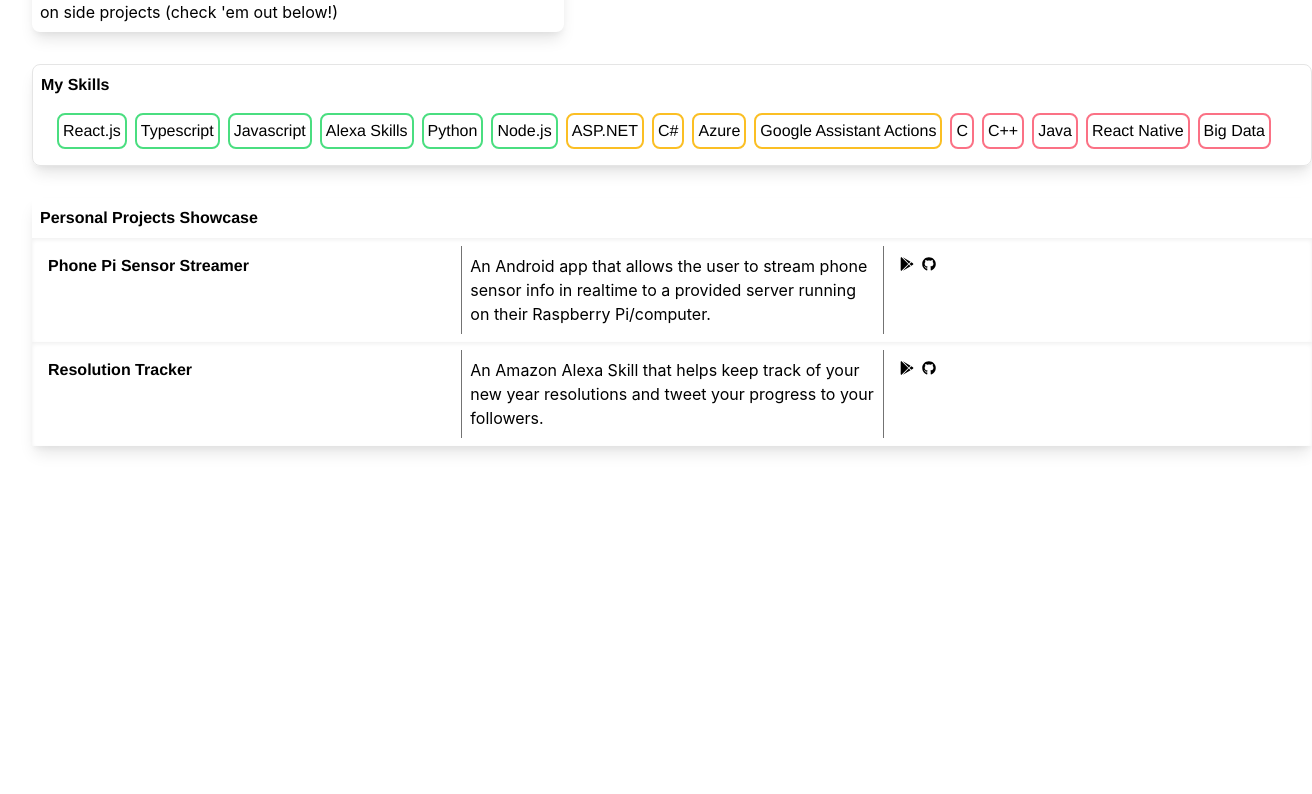
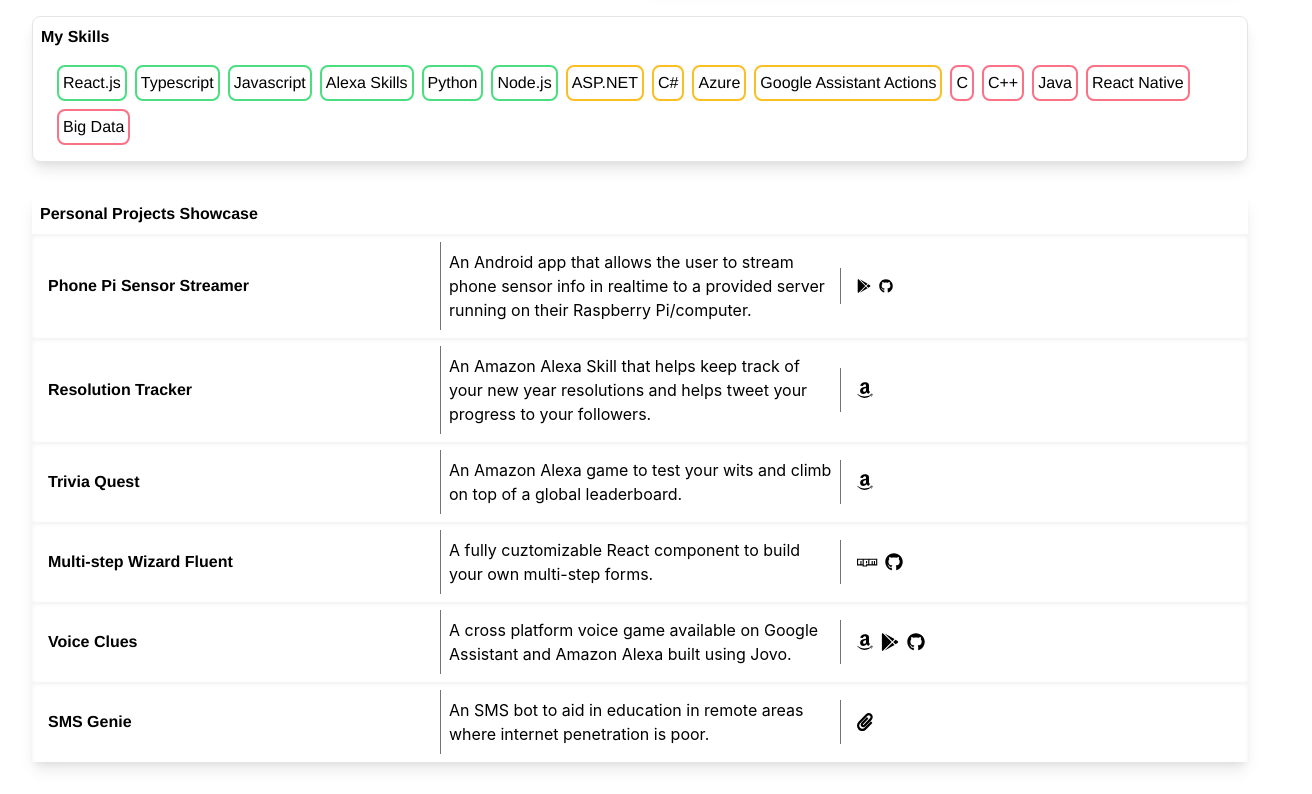
Before and after one commit to priyankark/PriyankarKumarPortfolio, a Next.js app: page / in a window 1280 px wide. Shown: the part 496-1290 px from the top of the page, 1312 px wide, since content can reach past the window. Before the commit the page ends 974 px from the top, so only its background shows below. Built offline with nearby package versions, Linux system fonts and the light colour scheme.

Commit message:
feat: more projects

```diff
--- a/components/AboutMe.tsx
+++ b/components/AboutMe.tsx
@@ -2,7 +2,7 @@
 
 
 export const AboutMe = ()=>{
-    return <blockquote className="font-body p-2 rounded-lg shadow-lg md:w-5/6 ">
+    return <blockquote className="font-body p-2 rounded-lg shadow-lg">
         <h3 className="font-semibold font-display">About Me</h3>
         <p>
         I currently work as a software engineer at Microsoft in the CSX team (Commercial Sales Experience).
--- a/components/Header.tsx
+++ b/components/Header.tsx
@@ -4,7 +4,7 @@
 import { SocialMediaPanel } from './SocialMediaPanel';
 
 export const Header = () => {
-    return <header className="flex z-10 font-display rounded-lg justify-evenly items-center bg-gray-100 h-32 w-full shadow-lg">
+    return <header className="flex z-10 font-display rounded-lg justify-evenly items-center bg-gray-100 h-32 shadow-lg">
         <div className="flex flex-col">
             <div className="font-display text-2xl font-bold">
                 PRIYANKAR KUMAR
--- a/components/Projects.tsx
+++ b/components/Projects.tsx
@@ -1,7 +1,7 @@
 import * as React from 'react';
 import { FontAwesomeIcon } from '@fortawesome/react-fontawesome';
-import { faGithub, faLinkedin, faNpm, faTwitter, faGooglePlay } from '@fortawesome/free-brands-svg-icons';
-
+import { faGithub, faNpm, faGooglePlay, faAmazon } from '@fortawesome/free-brands-svg-icons';
+import { faPaperclip} from '@fortawesome/free-solid-svg-icons';
 
 interface IPropsDescription {
     name: string;
@@ -26,26 +26,76 @@
     },
     {
         name: 'Resolution Tracker',
-        description: 'An Amazon Alexa Skill that helps keep track of your new year resolutions and tweet your progress to your followers.',
+        description: 'An Amazon Alexa Skill that helps keep track of your new year resolutions and helps tweet your progress to your followers.',
         link: () => {
-            return <div className="flex flex-row text-sm">
-                <a href="https://play.google.com/store/apps/details?id=com.phonepi&hl=en_IN&gl=US" target="_blank" className="ml-2">
-                    <FontAwesomeIcon icon={faGooglePlay} />
+            return <div className="flex flex-row text-lg">
+                <a href="https://www.amazon.com/Priyankar-Kumar-Resolution-Tracker/dp/B078HHJHF5/ref=sr_1_3?dchild=1&keywords=resolution+tracker&qid=1618128208&s=digital-skills&sr=1-3" target="_blank" className="ml-2">
+                    <FontAwesomeIcon icon={faAmazon} />
                 </a>
-                <a href="https://github.com/priyankark/PhonePi_SampleServer" target="_blank" className="ml-2">
+            </div>
+        }
+    },
+    {
+        name: 'Trivia Quest',
+        description: 'An Amazon Alexa game to test your wits and climb on top of a global leaderboard.',
+        link: () => {
+            return <div className="flex flex-row text-lg">
+                <a href="https://www.amazon.com/Invoke-Genie-Trivia-Quest/dp/B07MKPRVPB/ref=sr_1_1?dchild=1&keywords=trivia+quest+alexa&qid=1618128305&sr=8-1" target="_blank" className="ml-2">
+                    <FontAwesomeIcon icon={faAmazon} />
+                </a>
+            </div>
+        }
+    },
+    {
+        name: 'Multi-step Wizard Fluent',
+        description: 'A fully cuztomizable React component to build your own multi-step forms.',
+        link: () => {
+            return <div className="flex flex-row text-lg">
+                <a href="https://www.npmjs.com/package/multistep-wizard-fluent" target="_blank" className="ml-2">
+                    <FontAwesomeIcon icon={faNpm} />
+                </a>
+                <a href="https://github.com/priyankark/multistep-wizard-fluent" target="_blank" className="ml-2">
                     <FontAwesomeIcon icon={faGithub} />
                 </a>
             </div>
         }
-    }
+    },
+    {
+        name: 'Voice Clues',
+        description: 'A cross platform voice game available on Google Assistant and Amazon Alexa built using Jovo.',
+        link: () => {
+            return <div className="flex flex-row text-lg">
+                <a href="https://www.amazon.in/Priyankar-Kumar-Voice-Clues/dp/B07JJQGPL3/ref=sr_1_1?ie=UTF8&qid=1540278564&sr=8-1&keywords=Voice+Clues" target="_blank" className="ml-2">
+                    <FontAwesomeIcon icon={faAmazon} />
+                </a>
+                <a href="https://assistant.google.com/services/a/uid/0000008ecacec0f2?hl=en" target="_blank" className="ml-2">
+                    <FontAwesomeIcon icon={faGooglePlay} />
+                </a>
+                <a href="https://github.com/priyankark/VoiceClues" target="_blank" className="ml-2">
+                    <FontAwesomeIcon icon={faGithub} />
+                </a>
+            </div>
+        }
+    },
+    {
+        name: 'SMS Genie',
+        description: 'An SMS bot to aid in education in remote areas where internet penetration is poor.',
+        link: () => {
+            return <div className="flex flex-row text-lg">
+                <a href="https://devpost.com/software/sms-genie?ref_content=user-portfolio&ref_feature=in_progress" target="_blank" className="ml-2">
+                    <FontAwesomeIcon icon={faPaperclip} />
+                </a>
+            </div>
+        }
+    },
 ];
 
 export const ProjectDescriptionCard = (props: IPropsDescription) => {
     return <div className="shadow-inner p-2">
         <div className="grid grid-cols-3 divide-x divide-gray-500">
-            <div className="font-display font-bold p-2">{props.name}</div>
-            <div className="font-body p-2">{props.description}</div>
-            <div className="p-2">{props.link()}</div>
+            <div className="font-display font-bold p-2 my-auto">{props.name}</div>
+            <div className="font-body p-2 ">{props.description}</div>
+            <div className="p-2 my-auto">{props.link()}</div>
         </div>
     </div>
 
--- a/components/TimeLine.tsx
+++ b/components/TimeLine.tsx
@@ -2,7 +2,7 @@
 import { StepperNav } from 'vertical-stepper-nav';
 
 const StepContent = (props: { dates: string, company: string, position: string }) => <div className="flex flex-row items-between text-xs font-semibold">
-    <span className="font-display text-primary rounded-lg bg-primary-300 p-1"> {props.dates} </span> <div className="ml-2 mt-1">{props.position}, {props.company} </div>
+    <span className="font-display text-primary rounded-lg z-10 bg-gray-100 shadow-lg p-1"> {props.dates} </span> <div className="ml-2 mt-1">{props.position}, {props.company} </div>
 </div>
 
 export const TimeLine = () => {
--- a/pages/index.js
+++ b/pages/index.js
@@ -7,24 +7,24 @@
 
 export default function Home() {
   return (
-    <div className="w-full mr-2">
+    <div className="w-screen">
       <Head>
         <title>Priyankar's Portfolio</title>
         <link rel="icon" href="/favicon.ico" />
       </Head>
-      <div className="w-full mr-2">
+      <div>
         <Header />
       </div>
-      <main className="w-full mt-8 ml-8 mb-8 mr-8">
-        <div className="flex lg:flex-row">
+      <main className="p-8">
+        <div className="flex flex-row justify-evenly">
           <div className="w-3/6">
+            <TimeLine />
+          </div>
+          <div className="w-3/6 ml-1">
             <AboutMe />
           </div>
-          <div className="w-3/6 ml-1">
-            <TimeLine />
-          </div>
         </div>
-        <div className="mt-8 ">
+        <div className="mt-8">
           <SkillsMap />
         </div>
         <div className="mt-8">
```
